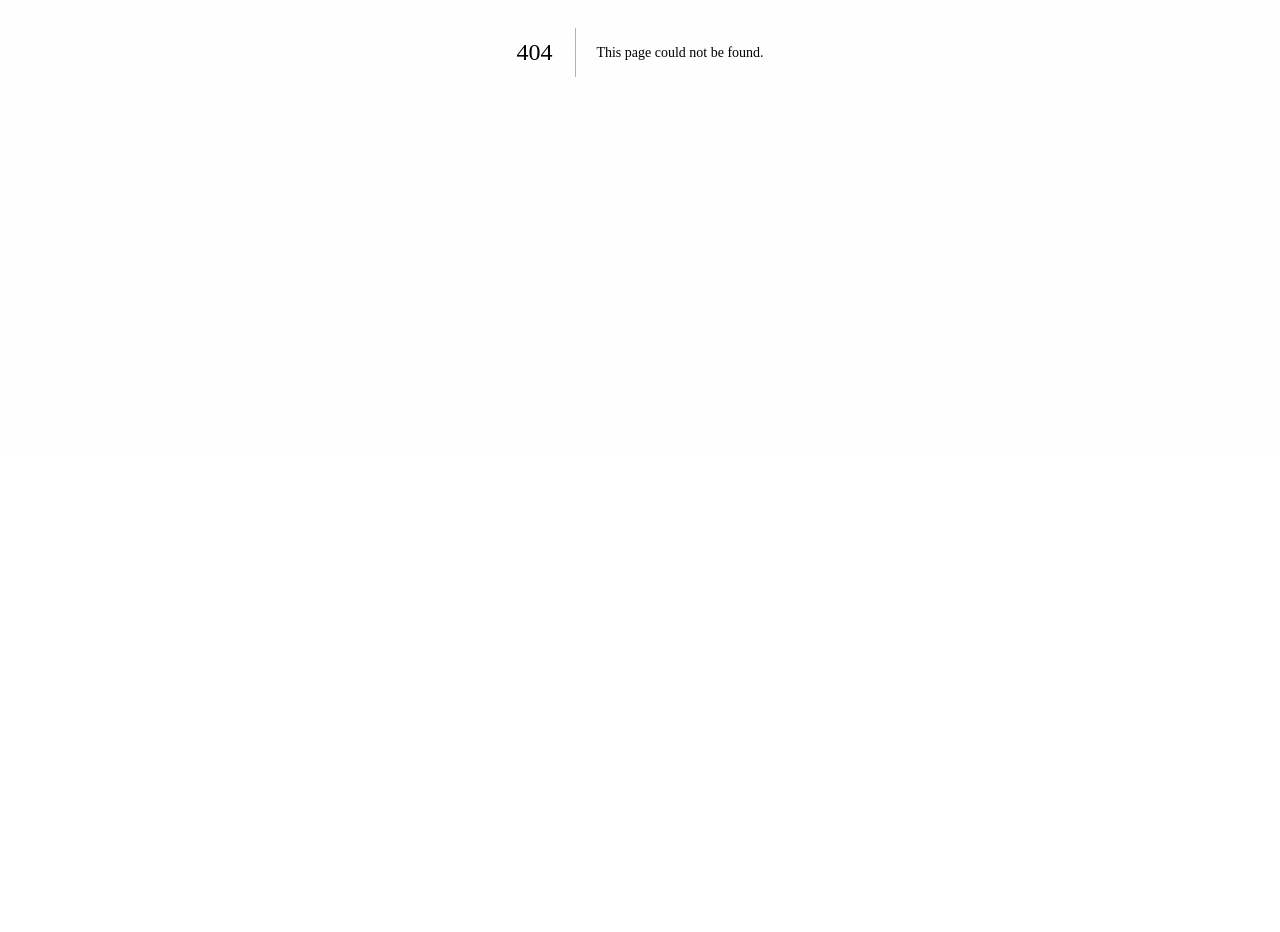
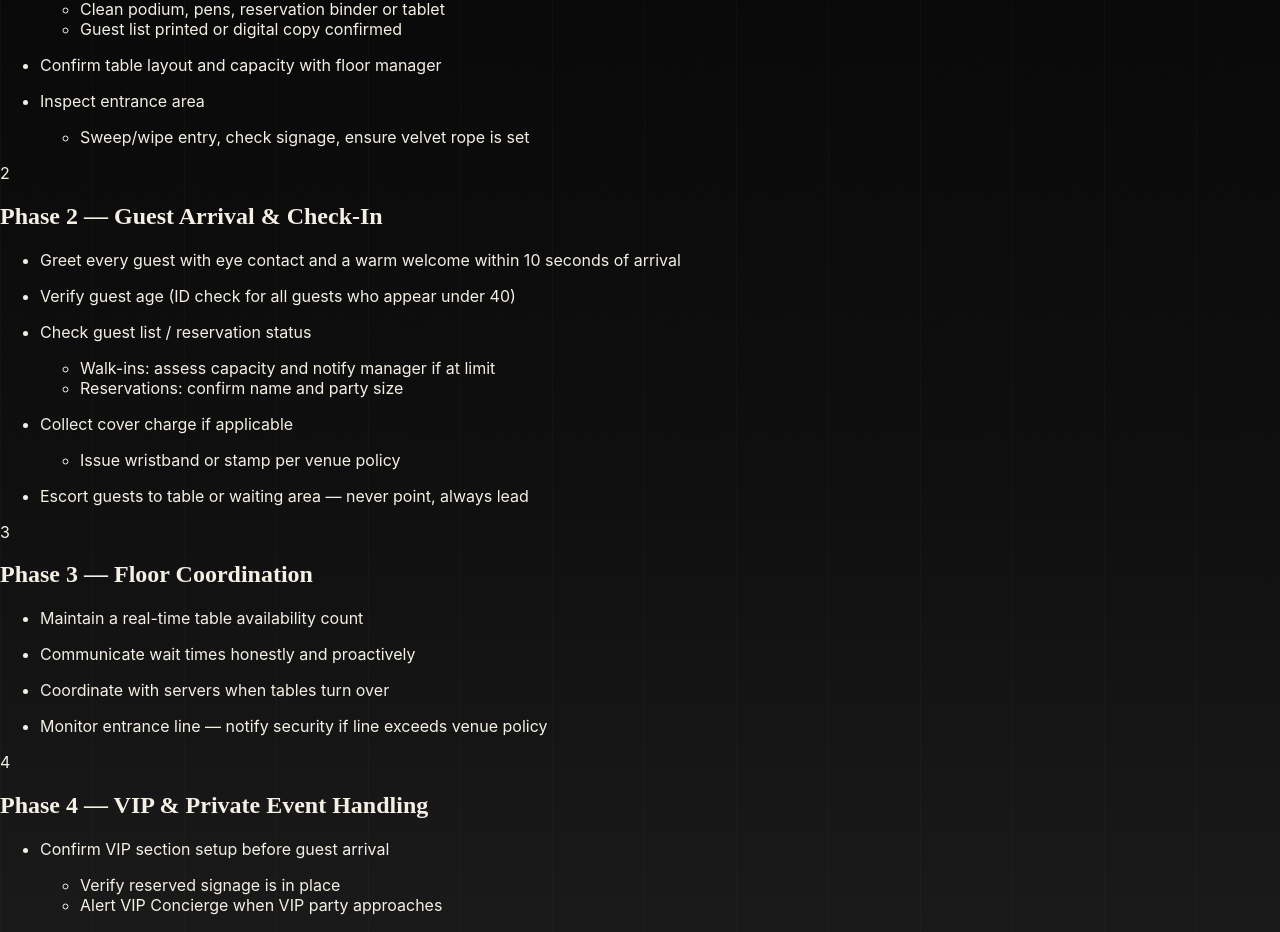
Before and after one commit to mgcglobalconsulting/loyaltysocial, a Next.js app: page /sop/host in a window 1280 px wide. Before the commit this address had no page. Shown: the part 348-1280 px from the top of the page. Before the commit the page ends 800 px from the top, so only its background shows below. Built offline with nearby package versions, Linux system fonts and the light colour scheme.

Commit message:
feat: add Host/Hostess SOP page

```diff
--- /dev/null
+++ b/app/sop/host/page.tsx
@@ -0,0 +1,60 @@
+import { SOPLayout } from '@/components/sop/SOPLayout'
+
+const phases = [
+  {
+    title: 'Phase 1 — Pre-Open Setup',
+    items: [
+      { text: 'Review reservation list and VIP bookings with manager' },
+      { text: 'Prepare welcome station', sub: ['Clean podium, pens, reservation binder or tablet', 'Guest list printed or digital copy confirmed'] },
+      { text: 'Confirm table layout and capacity with floor manager' },
+      { text: 'Inspect entrance area', sub: ['Sweep/wipe entry, check signage, ensure velvet rope is set'] },
+    ],
+  },
+  {
+    title: 'Phase 2 — Guest Arrival & Check-In',
+    items: [
+      { text: 'Greet every guest with eye contact and a warm welcome within 10 seconds of arrival' },
+      { text: 'Verify guest age (ID check for all guests who appear under 40)' },
+      { text: 'Check guest list / reservation status', sub: ['Walk-ins: assess capacity and notify manager if at limit', 'Reservations: confirm name and party size'] },
+      { text: 'Collect cover charge if applicable', sub: ['Issue wristband or stamp per venue policy'] },
+      { text: 'Escort guests to table or waiting area — never point, always lead' },
+    ],
+  },
+  {
+    title: 'Phase 3 — Floor Coordination',
+    items: [
+      { text: 'Maintain a real-time table availability count' },
+      { text: 'Communicate wait times honestly and proactively' },
+      { text: 'Coordinate with servers when tables turn over' },
+      { text: 'Monitor entrance line — notify security if line exceeds venue policy' },
+    ],
+  },
+  {
+    title: 'Phase 4 — VIP & Private Event Handling',
+    items: [
+      { text: 'Confirm VIP section setup before guest arrival', sub: ['Verify reserved signage is in place', 'Alert VIP Concierge when VIP party approaches'] },
+      { text: 'Escort VIP guests personally to their section', sub: ['Introduce them to their concierge/server by name'] },
+    ],
+  },
+  {
+    title: 'Phase 5 — Closing',
+    timing: 'End of Night',
+    items: [
+      { text: 'Clear and organize welcome station' },
+      { text: 'Submit guest count report to manager', sub: ['Total covers, VIP reservations fulfilled, walk-ins'] },
+      { text: 'Note any guest feedback or complaints in shift log' },
+      { text: 'Final walkthrough with manager and sign off' },
+    ],
+  },
+]
+
+export default function HostSOP() {
+  return (
+    <SOPLayout
+      department="Host / Hostess"
+      role="Front of House · Guest Relations · Door Management"
+      objective="Create a first-class first impression for every guest — managing flow, reservations, and the overall entrance experience with confidence and professionalism."
+      phases={phases}
+    />
+  )
+}
```
